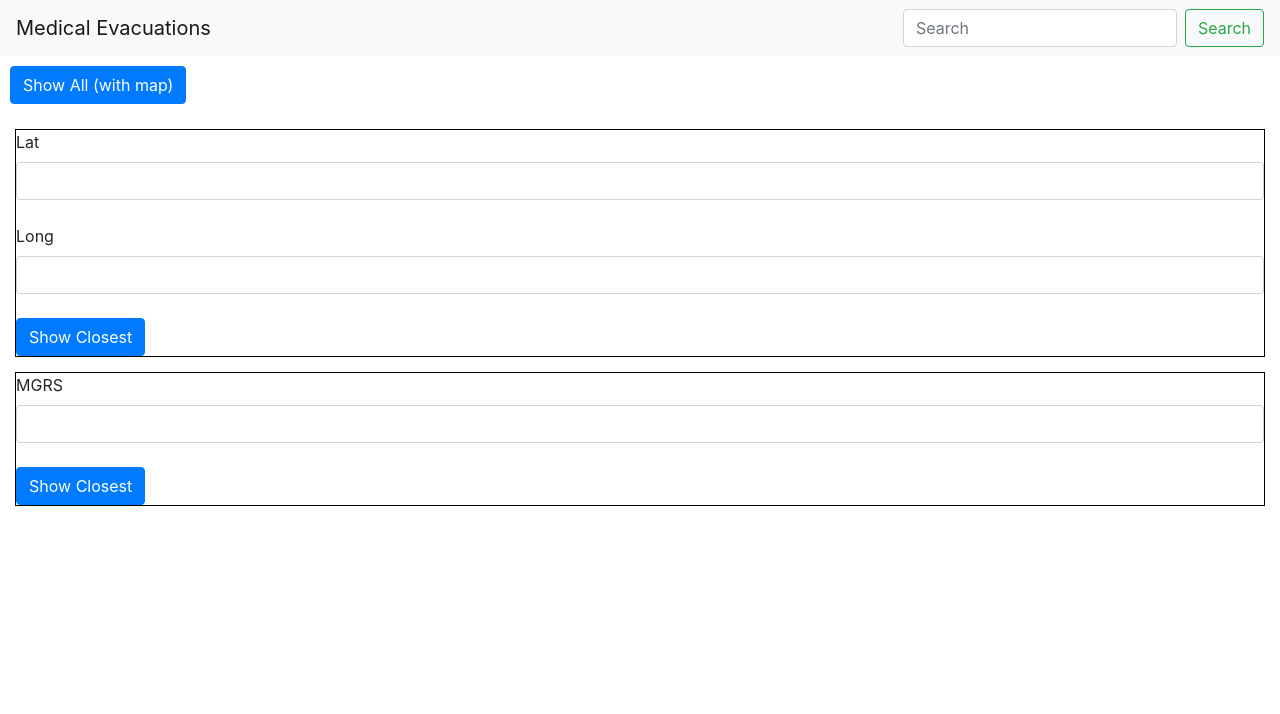
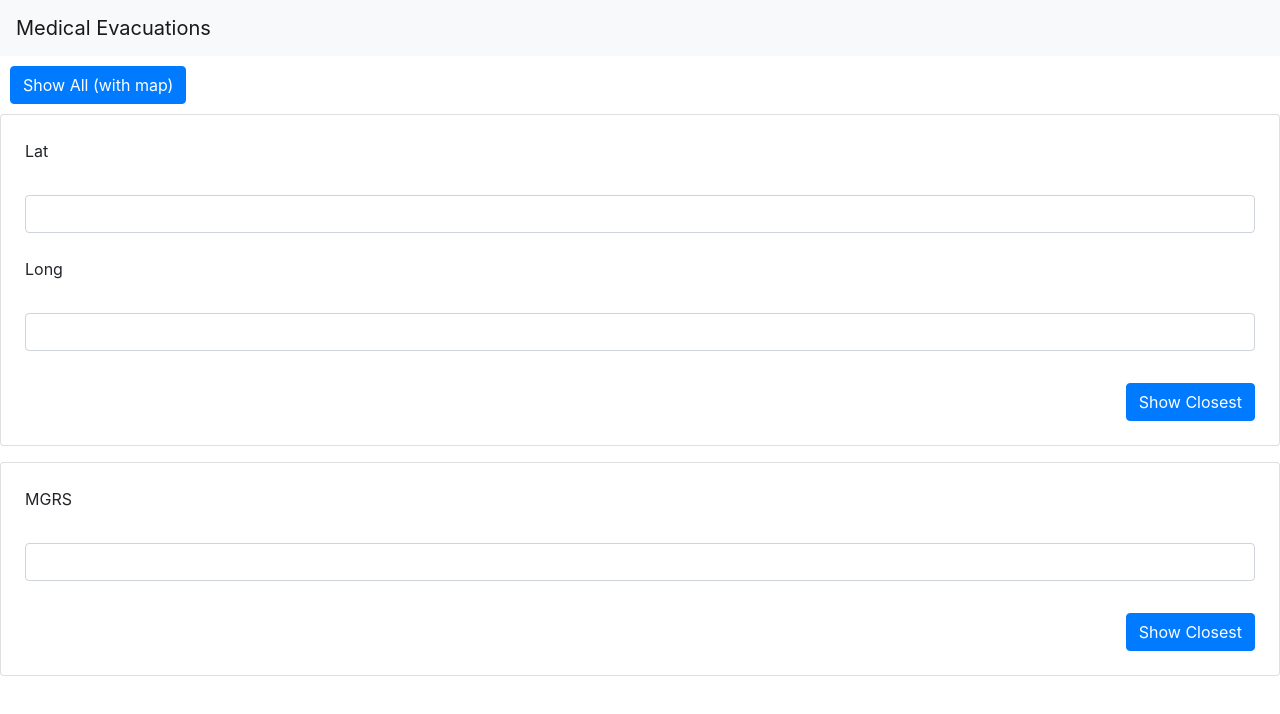
Before and after one commit to Ali-Kazmi/medicalevac, an Angular app: page / in a window 1280 px wide. Shown: the top 714 px of the page. Built offline with nearby package versions, Linux system fonts and the light colour scheme.

Commit message:
css changes, removed dummy search bar

```diff
--- a/src/app/components/closest/closest.component.html
+++ b/src/app/components/closest/closest.component.html
@@ -1,11 +1,11 @@
-<div class="closestBox">
+<div class="card p-4">
   <label for="lat">Lat</label><br>
   <input id="lat" class="form-control" [(ngModel)]="lat" type="text"><br>
 
   <label for="Long">Long</label><br>
-<input id="long" class="form-control" [(ngModel)]="long" type="text"><br>
+  <input id="long" class="form-control mb-2" [(ngModel)]="long" type="text"><br>
 
-<button (click)="toggleCollapse()" class="btn btn-primary"> Show Closest</button>
+  <button (click)="toggleCollapse()" class="btn btn-primary ml-auto"> Show Closest</button>
 
   <div *ngIf="!isCollapsed">
 
--- a/src/app/components/mgrs-options/mgrs-options.component.html
+++ b/src/app/components/mgrs-options/mgrs-options.component.html
@@ -1,8 +1,8 @@
-<div class="mgrsBox">
+<div class="card p-4 mt-3">
   <label for="mgrs">MGRS</label><br>
-    <input id="mgrs" class="form-control" [(ngModel)]="mgrsval" type="text"><br>
+  <input id="mgrs" class="form-control mb-2" [(ngModel)]="mgrsval" type="text"><br>
 
-    <button (click)="toggleCollapse()" class="btn btn-primary"> Show Closest</button>
+  <button (click)="toggleCollapse()" class="btn btn-primary ml-auto"> Show Closest</button>
 
   <div *ngIf="!isCollapsed">
 
--- a/src/app/components/title-bar/title-bar.component.html
+++ b/src/app/components/title-bar/title-bar.component.html
@@ -10,9 +10,5 @@
 
         </li>
       </ul>
-      <form class="form-inline my-2 my-lg-0">
-        <input class="form-control mr-sm-2" type="search" placeholder="Search" aria-label="Search">
-        <button class="btn btn-outline-success my-2 my-sm-0" type="submit">Search</button>
-      </form>
     </div>
   </nav>
```
Lines whose indentation alone changed are shown as unchanged.
